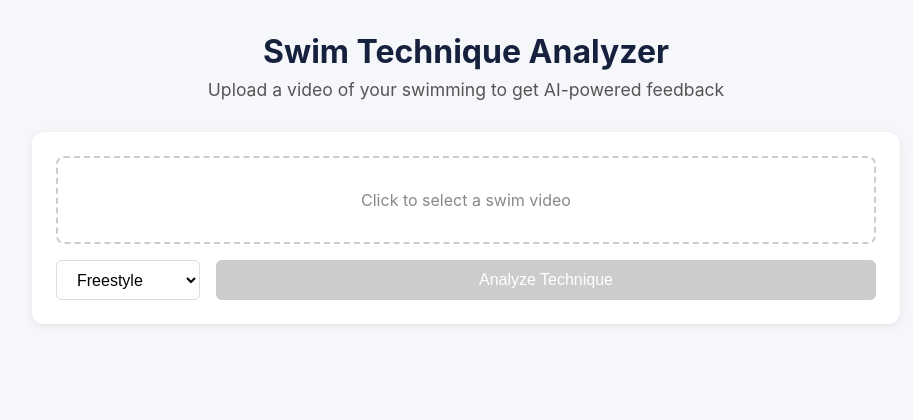
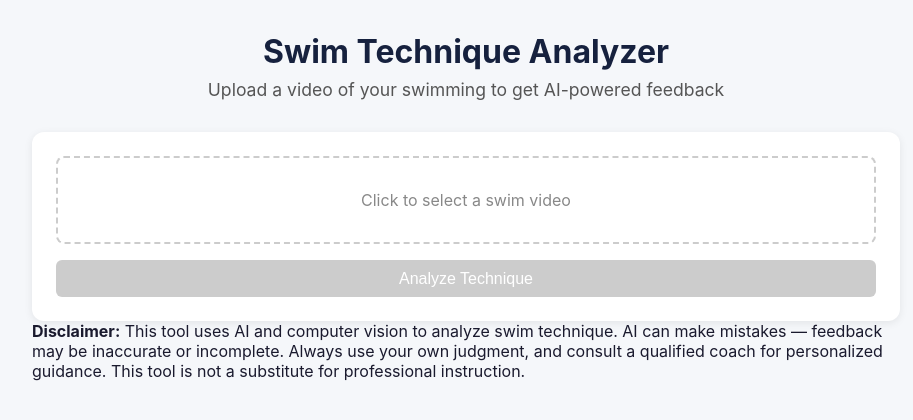
Before and after one commit to anniewang-27/swim, a React (Vite) app in the folder frontend/: page / in a window 1280 px wide. Shown: the top 420 px of the page, without its empty margins (174-1087 px from the left). Built offline with nearby package versions, Linux system fonts and the light colour scheme.

Commit message:
Clean up UI by removing debug panels and stroke selector
Debug panels were useful during development but are no longer needed
in the main view. Remove the stroke selector dropdown since Gemini
now determines the stroke itself from video analysis.

```diff
--- a/frontend/src/App.jsx
+++ b/frontend/src/App.jsx
@@ -31,32 +31,17 @@ function App() {
 
         {error && <div className="error-banner">{error}</div>}
 
-        {feedback && (
-          <>
-            <FeedbackDisplay feedback={feedback} />
-            <details style={{marginTop: "1rem"}}>
-              <summary>Debug: Stroke Metrics</summary>
-              <pre style={{fontSize: "0.8rem", overflow: "auto"}}>{JSON.stringify(feedback._stroke_metrics, null, 2)}</pre>
-            </details>
-            <details style={{marginTop: "0.5rem"}}>
-              <summary>Debug: Angles per Frame</summary>
-              <pre style={{fontSize: "0.8rem", overflow: "auto"}}>{JSON.stringify(feedback._angles, null, 2)}</pre>
-            </details>
-            <details style={{marginTop: "0.5rem"}}>
-              <summary>Debug: Why Angles Were Missing</summary>
-              <pre style={{fontSize: "0.8rem", overflow: "auto"}}>{JSON.stringify(feedback._angleDebug, null, 2)}</pre>
-            </details>
-            <details style={{marginTop: "0.5rem"}}>
-              <summary>Debug: MediaPipe Keypoints per Frame</summary>
-              <pre style={{fontSize: "0.8rem", overflow: "auto"}}>{JSON.stringify(feedback._keypoints, null, 2)}</pre>
-            </details>
-            <details style={{marginTop: "0.5rem"}}>
-              <summary>Debug: Raw API response</summary>
-              <pre style={{fontSize: "0.8rem", overflow: "auto"}}>{JSON.stringify(feedback, null, 2)}</pre>
-            </details>
-          </>
-        )}
+        {feedback && <FeedbackDisplay feedback={feedback} />}
       </main>
+
+      <footer className="app-footer">
+        <p>
+          <strong>Disclaimer:</strong> This tool uses AI and computer vision to analyze swim technique.
+          AI can make mistakes — feedback may be inaccurate or incomplete. Always use your own judgment,
+          and consult a qualified coach for personalized guidance. This tool is not a substitute for
+          professional instruction.
+        </p>
+      </footer>
     </div>
   );
 }
--- a/frontend/src/components/VideoUpload.jsx
+++ b/frontend/src/components/VideoUpload.jsx
@@ -4,16 +4,8 @@ import "./VideoUpload.css";
 
 const API_URL = "http://localhost:8000";
 
-const STROKES = [
-  { value: "freestyle", label: "Freestyle" },
-  { value: "butterfly", label: "Butterfly" },
-  { value: "backstroke", label: "Backstroke" },
-  { value: "breaststroke", label: "Breaststroke" },
-];
-
 function VideoUpload({ onFeedback, onLoading, onError }) {
   const [file, setFile] = useState(null);
-  const [stroke, setStroke] = useState("freestyle");
   const [preview, setPreview] = useState(null);
   const inputRef = useRef();
 
@@ -36,7 +28,6 @@ function VideoUpload({ onFeedback, onLoading, onError }) {
 
     const formData = new FormData();
     formData.append("video", file);
-    formData.append("stroke", stroke);
 
     try {
       const res = await axios.post(`${API_URL}/analyze`, formData);
@@ -83,12 +74,6 @@ function VideoUpload({ onFeedback, onLoading, onError }) {
       </div>
 
       <div className="upload-controls">
-        <select value={stroke} onChange={(e) => setStroke(e.target.value)}>
-          {STROKES.map((s) => (
-            <option key={s.value} value={s.value}>{s.label}</option>
-          ))}
-        </select>
-
         <button type="submit" disabled={!file}>
           Analyze Technique
         </button>
```
